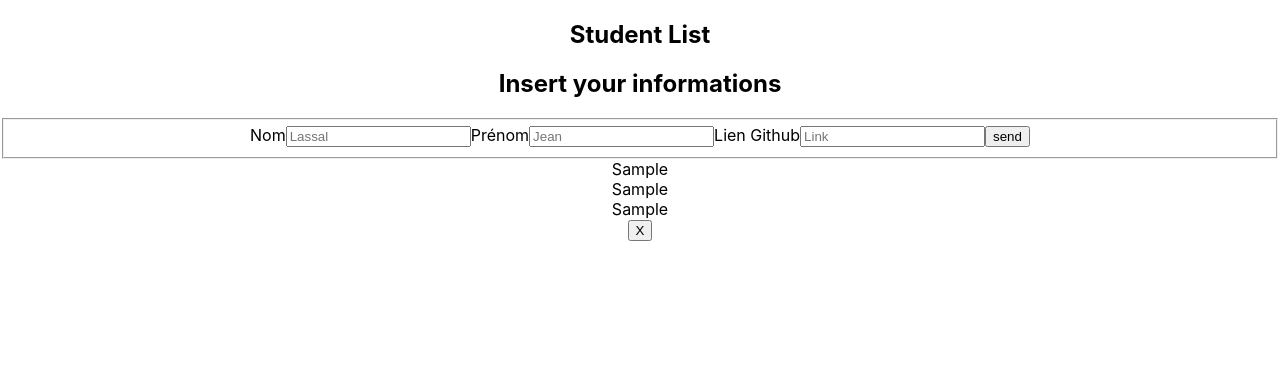
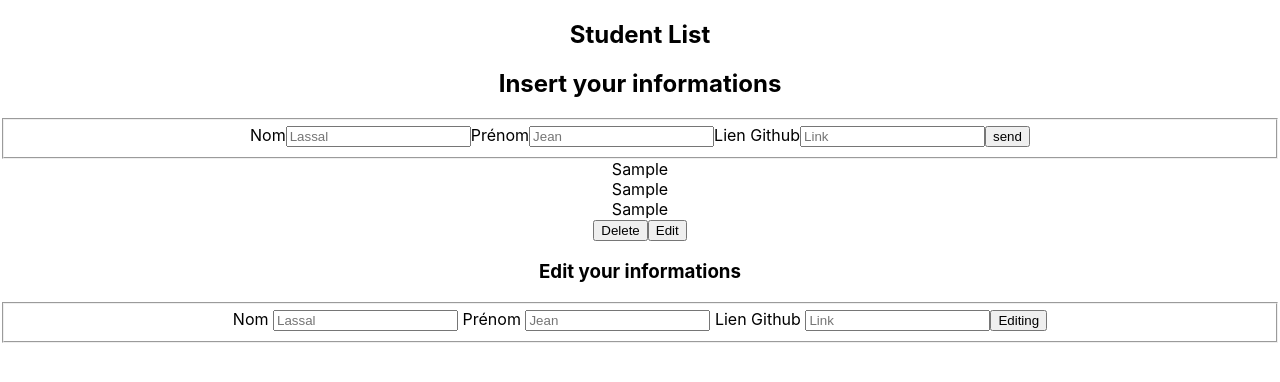
Before and after one commit to Theo-LARUE/studentList, a React (Create React App) app: page / in a window 1280 px wide. Both pictures are taken after typing "Sample", "Sample", "Sample" into the empty fields and a click on the button "send". Shown: the top 382 px of the page. Built offline with nearby package versions, Linux system fonts and the light colour scheme.

Commit message:
test update

```diff
--- a/src/views/Home/Home.js
+++ b/src/views/Home/Home.js
@@ -15,6 +15,7 @@ import HomeContainer from './HomeContainer';
      }
      this.onChange=this.onChange.bind(this)
      this.deleteUser = this.deleteUser.bind(this)
+     this.editUser = this.editUser.bind(this)
     }
 
   addStudent(event)
@@ -40,9 +41,7 @@ import HomeContainer from './HomeContainer';
   onChange(event, name)
   {
 
-   this.setState(
-     {
-    [name]:event.target.value
+   this.setState({[name]:event.target.value
    })
   }
   deleteUser(event){
@@ -53,7 +52,29 @@ import HomeContainer from './HomeContainer';
    this.setState({
      items:array
    })
+  }
 
+  editUser(event, name) {
+    event.preventDefault();
+  }
+
+  renderEdit() {
+  return (
+    <section>
+        <h1>Edit your informations</h1>
+        <form id="form">
+          <fieldset>
+            <label> Nom </label>
+            <input type="text" value={this.state.forName} onChange={(event) => this.editUser(event, 'forName')} placeholder="Lassal" id="Edit_firstname"/>
+            <label> Prénom </label>
+            <input type="text" value={this.state.lastName} onChange = { (event) => this.editUser(event, 'lastName') } placeholder="Jean" id="Edit_lastname"/>
+            <label> Lien Github </label>
+            <input type="text" value={this.state.linkGit} onChange = { (event) => this.editUser(event, 'linkGit') } placeholder="Link" id="Edit_link"/>
+            <button onClick={this.editUser.bind(this)} type="button"> Editing </button>
+          </fieldset>
+        </form>
+    </section>
+   );
   }
 
   renderStudent(){
@@ -63,28 +84,18 @@ import HomeContainer from './HomeContainer';
       {
         return (
           <div key={item}>
-            < div > {
-              item.forName
-            } </div>
-            < div > {
-              item.lastName
-            } </div>
+            <div> {item.forName} </div>
+            <div> {item.lastName} </div>
+            <div> {item.linkGit } </div>
 
-            < div > {
-              item.linkGit
-            } </div>
-
-
-
-          < button onClick = {
-            this.deleteUser.bind(this)
-          } >X</button>
+            <button onClick = {this.deleteUser.bind(this)} >Delete</button>
+            <button onClick = {this.editUser.bind(this)} >Edit</button>
+            <div>{this.renderEdit()}</div>
           </div>
         )
       }
     )
   }
-
 
 render() {
   return (
```
Also changed, not shown: 1 other file (tests, documents, lock files or other folders). Lines whose indentation alone changed are shown as unchanged.
